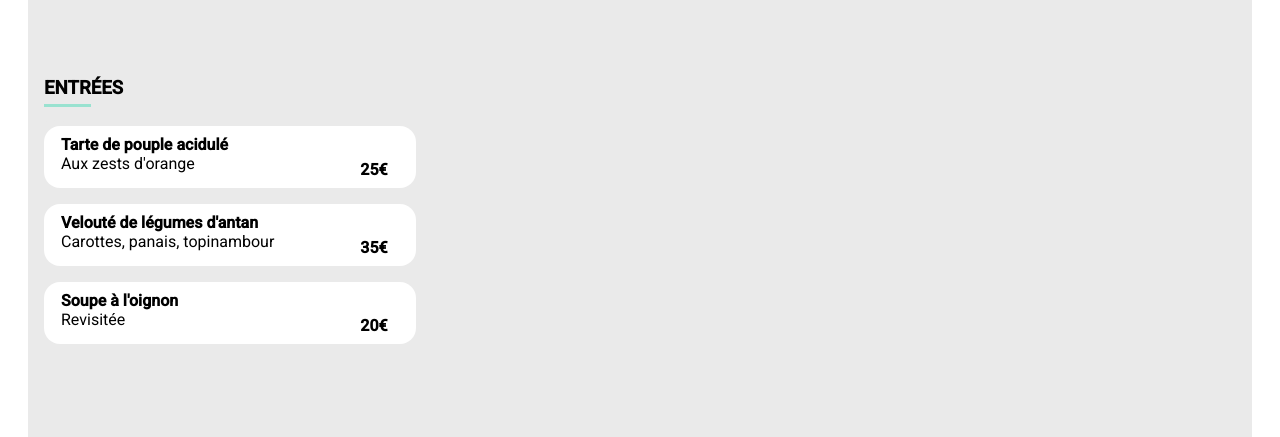
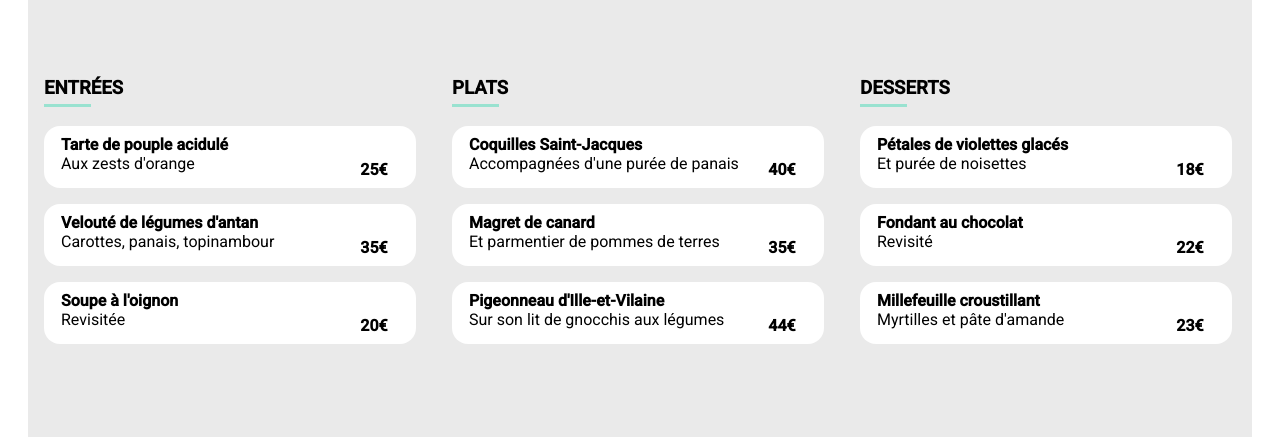
Before and after one commit to anom35/Projet_3_OhMyFood, a website: page restaurant1.html in a window 1280 px wide. Shown: the part 483-920 px from the top of the page. Drawn offline with Linux system fonts and the light colour scheme; a web font is replaced by a local one.

Commit message:
Aligne les menus

```diff
--- a/sass/restaurant1.scss
+++ b/sass/restaurant1.scss
@@ -121,8 +121,11 @@ body {
                 padding-right: 3rem;
             }
         }
+        .menus {
+            display: flex;
             .entrees, .plats, .desserts {
                 padding: 0 0 5rem 1rem;
+                width: 33%;
                 & h4, p {
                     margin: 0;
                     @include overhidden();
@@ -147,3 +150,4 @@ body {
 
         }
     }
+}
```
Also changed, not shown: css/restaurant1.css, 1 other file. Lines whose indentation alone changed are shown as unchanged.
